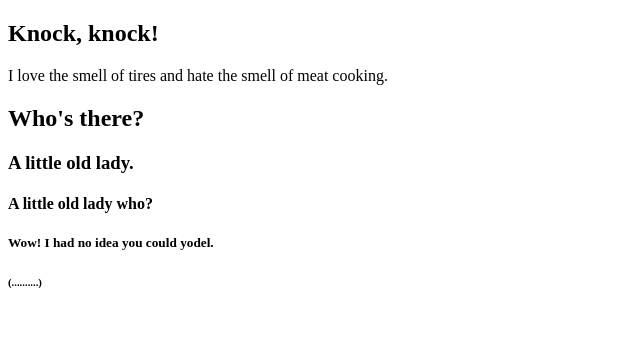
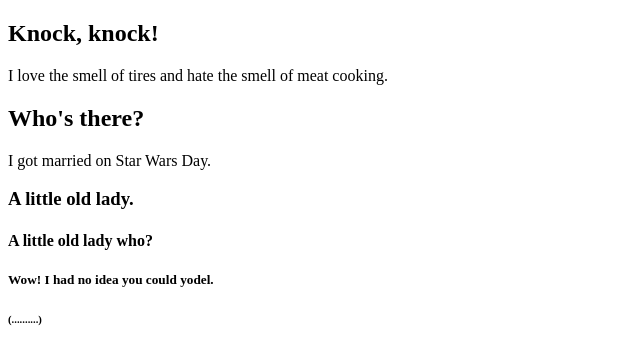
Before and after one commit to daniellezuniga/My-First-Project, a plain HTML site: page index.html in a window 1280 px wide. Shown: the whole page, without its empty margins (0-640 px from the left). Drawn offline with Linux system fonts and the light colour scheme.

Commit message:
added paragraph to h2

```diff
--- a/index.html
+++ b/index.html
@@ -13,6 +13,7 @@
     </section>
     <section>
         <h2>Who's there?</h2>
+            <p>I got married on Star Wars Day.</p>
     </section>
     <section>
         <h3>A little old lady. </h3>
```
